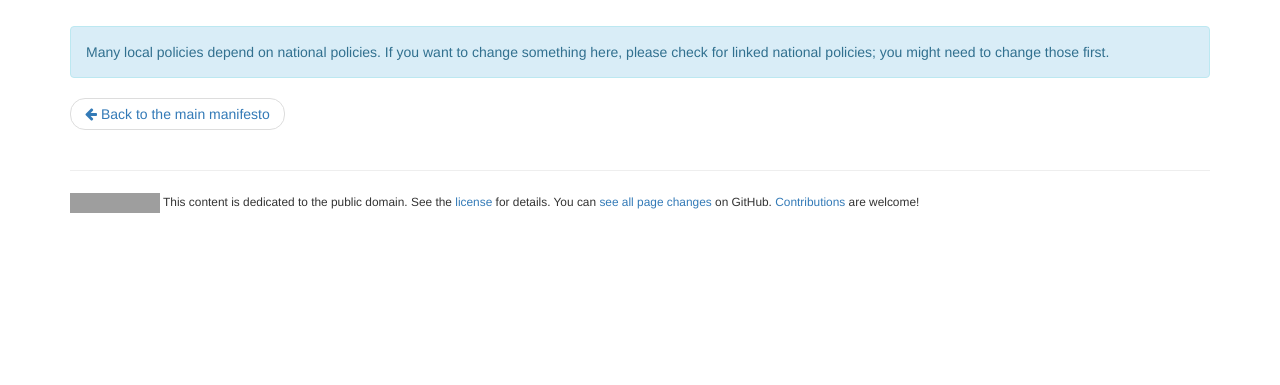
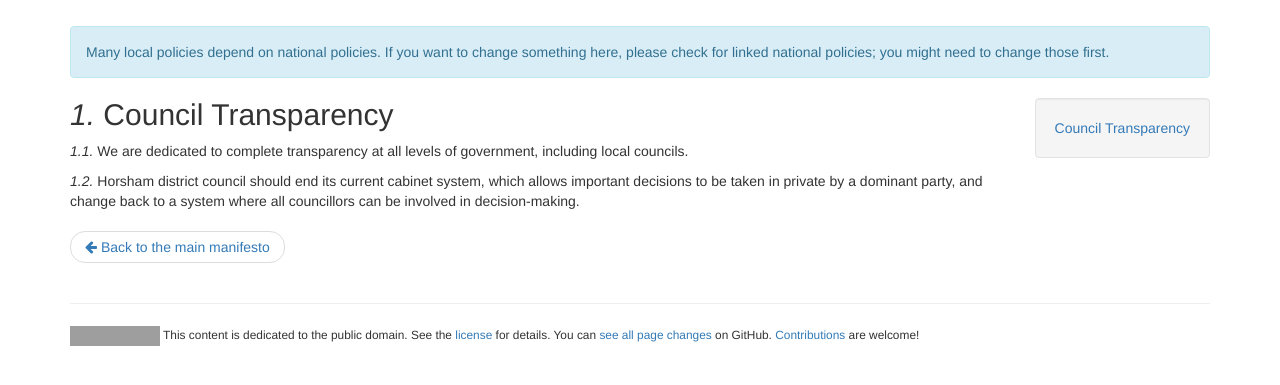
Before and after one commit to openpolitics/manifesto, a Jekyll site: the page built from manifesto/constituencies/horsham.md, in a window 1280 px wide, cut to the strip 234-619 px from the top of the page. Built offline with Jekyll 4.4.1, drawn with Linux system fonts in a browser that asks for light colours; nearby versions of some CDN libraries; grey boxes are pictures that could not be loaded.

Commit message:
Stop closed cabinet meetings on Horsham council

```diff
--- a/manifesto/constituencies/horsham.md
+++ b/manifesto/constituencies/horsham.md
@@ -3,3 +3,12 @@ title: Horsham
 ---
 * table of contents
 {:toc}
+
+## Council Transparency
+
+We are dedicated to complete transparency at all levels of government, including
+local councils.
+
+Horsham district council should end its current cabinet system, which allows important
+decisions to be taken in private by a dominant party, and change back to a system where
+all councillors can be involved in decision-making.
```
